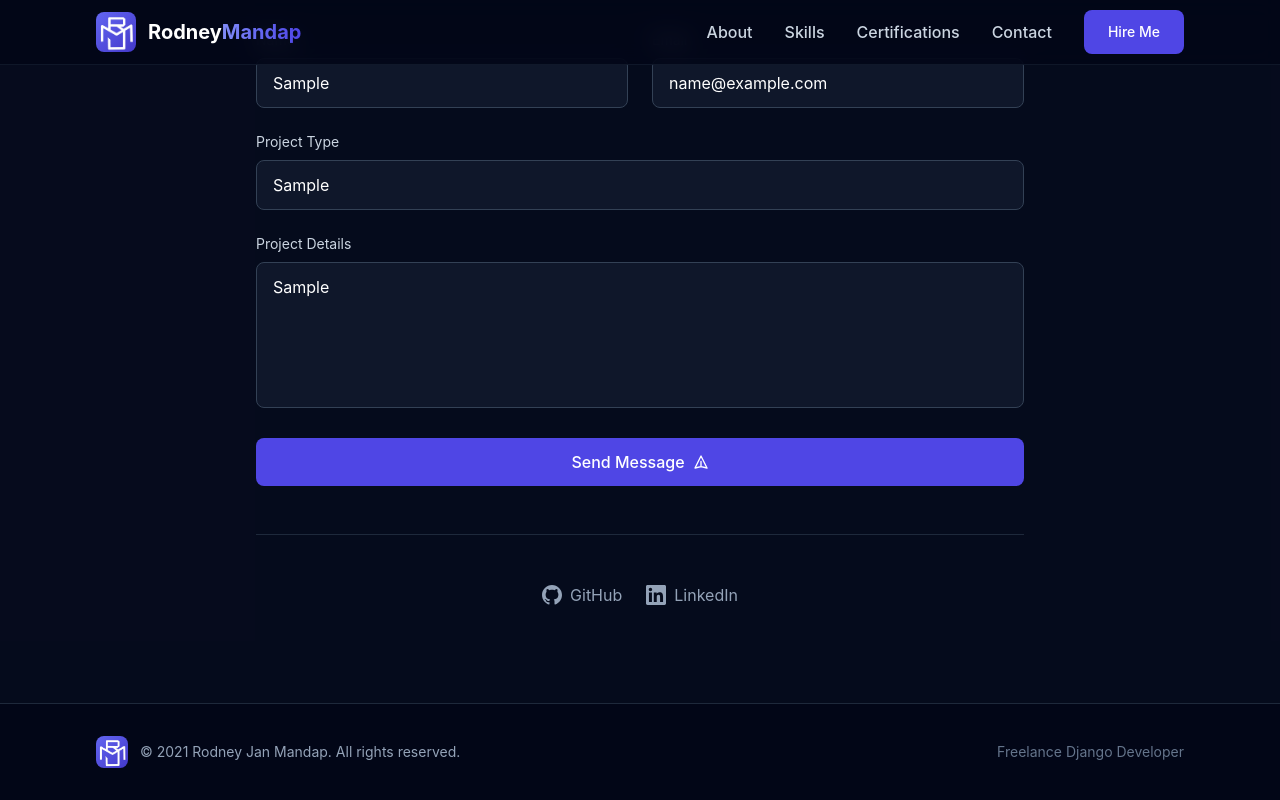
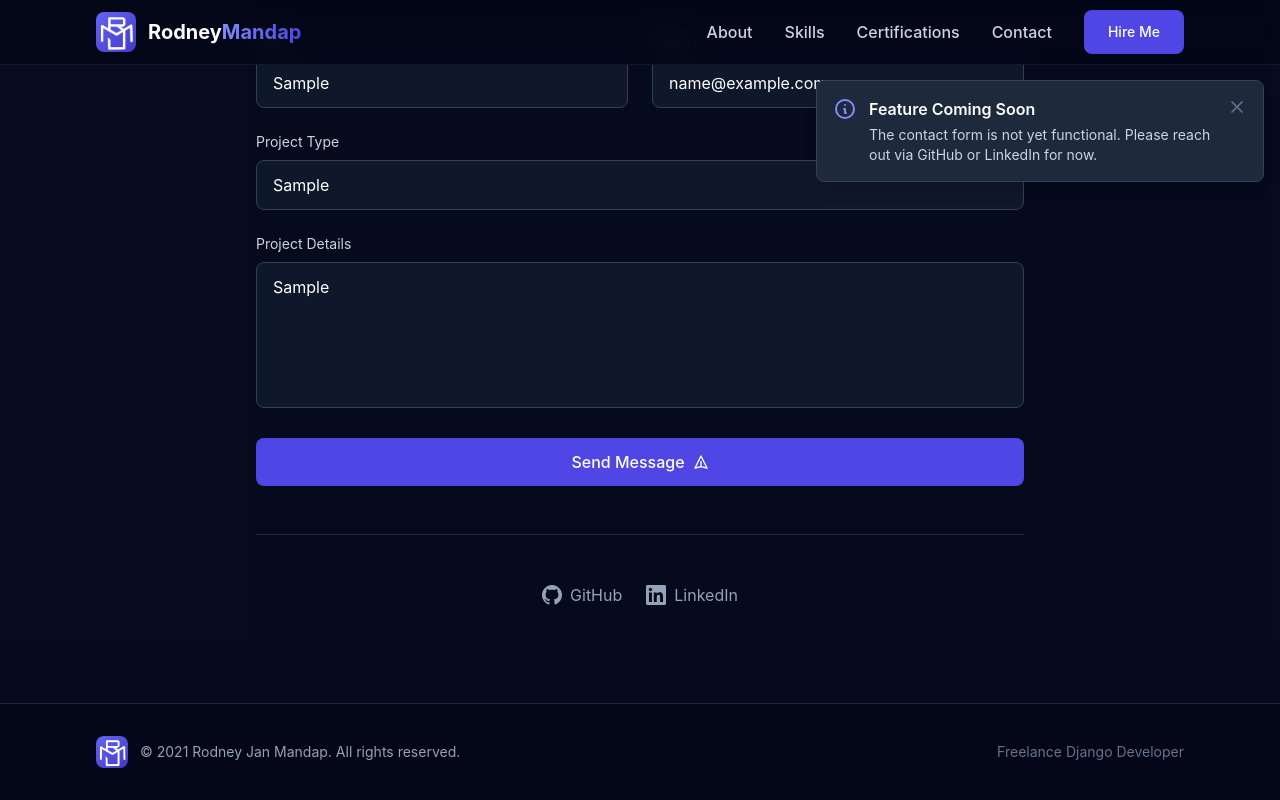
Before and after one commit to rodneymandap/rodneymandap.github.io, a Next.js app: page / in a window 1280 px wide. Both pictures are taken after typing "Sample", "name@example.com", "Sample", "Sample" into the empty fields and a click on the button "Send Message". Shown: the part 3424-4224 px from the top of the page. Built offline with nearby package versions, Linux system fonts and the light colour scheme.

Commit message:
feat: add toast notification for contact form submission and update form handling

```diff
--- a/pages/index.tsx
+++ b/pages/index.tsx
@@ -104,9 +104,45 @@ const navLinks: NavLink[] = [
 export default function Home(): JSX.Element {
   const yearsOfExperience: number = calculateYearsOfExperience();
   const [mobileMenuOpen, setMobileMenuOpen] = useState<boolean>(false);
+  const [showToast, setShowToast] = useState<boolean>(false);
+
+  const handleFormSubmit = (e: React.FormEvent<HTMLFormElement>) => {
+    e.preventDefault();
+    setShowToast(true);
+    setTimeout(() => {
+      setShowToast(false);
+    }, 4000);
+  };
 
   return (
     <>
+      {/* Toast Notification */}
+      {showToast && (
+        <div className="fixed top-20 right-4 z-50 animate-slide-up">
+          <div className="bg-dark-800 border border-dark-700 rounded-lg shadow-lg p-4 flex items-start gap-3 max-w-md">
+            <div className="flex-shrink-0">
+              <svg className="w-6 h-6 text-primary-400" fill="none" stroke="currentColor" viewBox="0 0 24 24">
+                <path strokeLinecap="round" strokeLinejoin="round" strokeWidth={2} d="M13 16h-1v-4h-1m1-4h.01M21 12a9 9 0 11-18 0 9 9 0 0118 0z" />
+              </svg>
+            </div>
+            <div className="flex-1">
+              <h3 className="text-white font-semibold mb-1">Feature Coming Soon</h3>
+              <p className="text-dark-300 text-sm">
+                The contact form is not yet functional. Please reach out via GitHub or LinkedIn for now.
+              </p>
+            </div>
+            <button
+              onClick={() => setShowToast(false)}
+              className="flex-shrink-0 text-dark-500 hover:text-white transition-colors"
+            >
+              <svg className="w-5 h-5" fill="none" stroke="currentColor" viewBox="0 0 24 24">
+                <path strokeLinecap="round" strokeLinejoin="round" strokeWidth={2} d="M6 18L18 6M6 6l12 12" />
+              </svg>
+            </button>
+          </div>
+        </div>
+      )}
+
       <Head>
         <title>Rodney Jan Mandap | Freelance Django Developer</title>
         <meta name="description" content="Rodney Jan Mandap - Freelance Django Developer specializing in web applications, REST APIs, and scalable Python solutions." />
@@ -279,12 +315,12 @@ export default function Home(): JSX.Element {
 
                 <div className="grid grid-cols-2 gap-4">
                   <div className="card">
+                    <p className="text-2xl font-bold text-accent-python">Python</p>
+                    <p className="text-dark-400 text-sm">Core Language</p>
+                  </div>
+                  <div className="card">
                     <p className="text-2xl font-bold text-[#092e20]">Django</p>
                     <p className="text-dark-400 text-sm">Primary Framework</p>
-                  </div>
-                  <div className="card">
-                    <p className="text-2xl font-bold text-accent-python">Python</p>
-                    <p className="text-dark-400 text-sm">Core Language</p>
                   </div>
                 </div>
               </div>
@@ -498,7 +534,7 @@ export default function Home(): JSX.Element {
                 </p>
               </div>
 
-              <form className="space-y-6" onSubmit={(e) => e.preventDefault()}>
+              <form className="space-y-6" onSubmit={handleFormSubmit}>
                 <div className="grid md:grid-cols-2 gap-6">
                   <div>
                     <label className="block text-dark-300 text-sm mb-2">Name</label>
```
